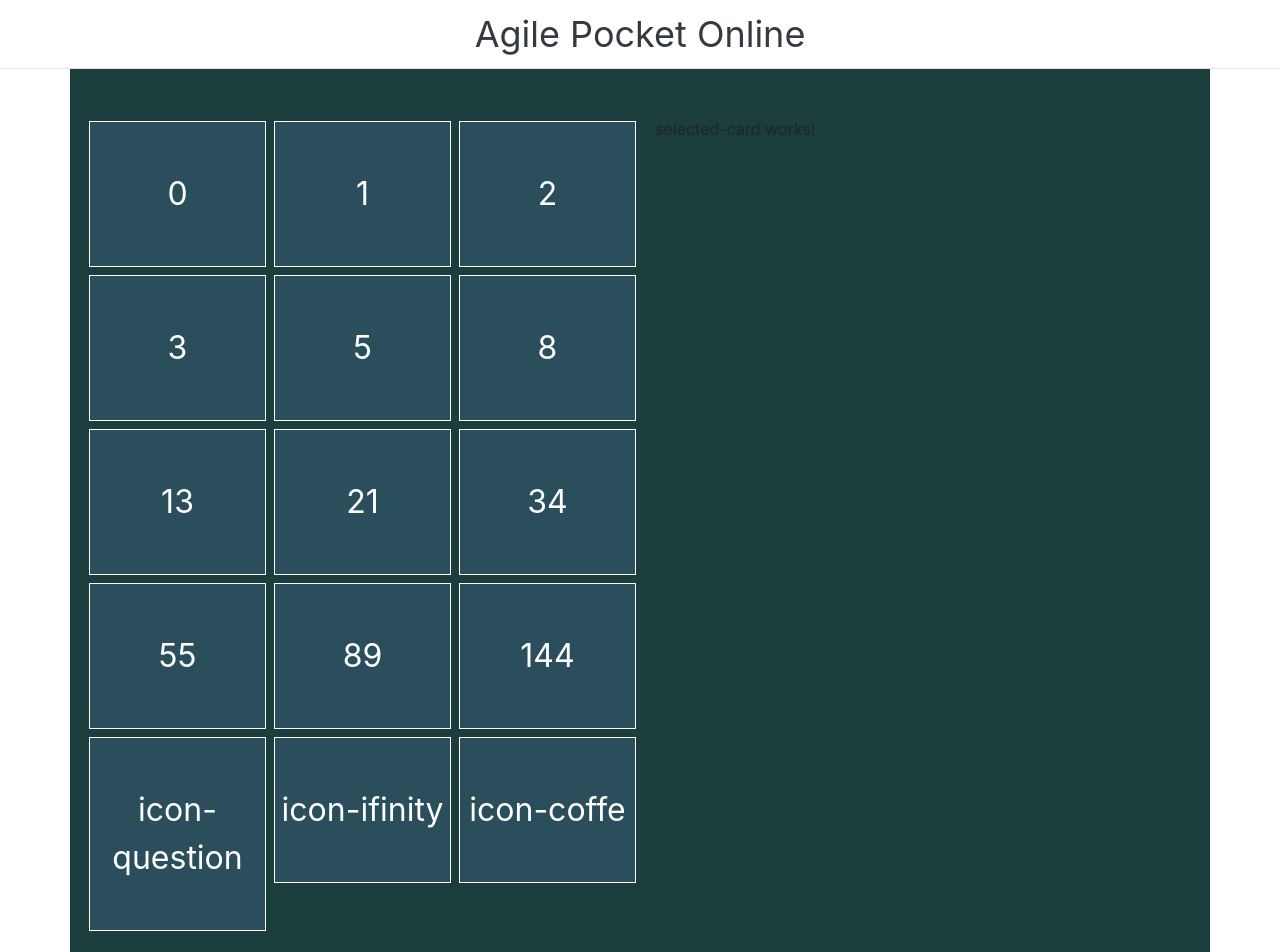
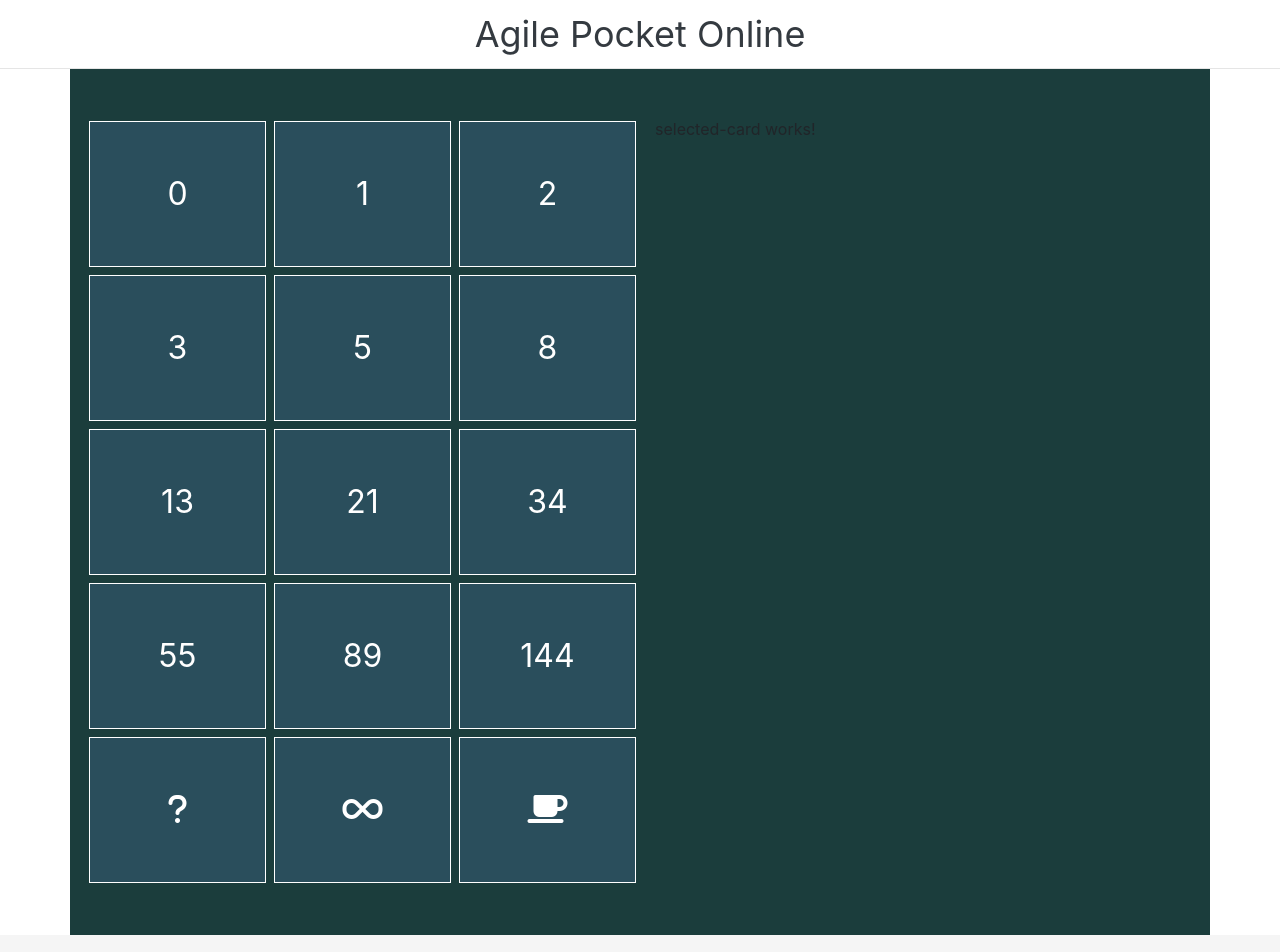
Before and after one commit to manuelguarniz/agile-pocket-online, an Angular app: page / in a window 1280 px wide. Shown: the top 952 px of the page. Built offline with nearby package versions, Linux system fonts and the light colour scheme.

Commit message:
construccion completa de las tarjetas en fibonacci

```diff
--- a/src/app/components/cards/list-card/list-card.component.html
+++ b/src/app/components/cards/list-card/list-card.component.html
@@ -1,7 +1,12 @@
 <div class="row">
-  <div class="col-4 px-0" *ngFor="let item of listCards">
+  <div class="col-4 px-0" *ngFor="let card of listCards">
     <div class="agile-card m-1 py-5">
-      {{ item }}
+      <ng-container *ngIf="card.isGlobal; else templateOnlyText">
+        <i class="fas {{card.item}}"></i>
+      </ng-container>
+      <ng-template #templateOnlyText>
+        {{ card.item }}
+      </ng-template>
     </div>
   </div>
 </div>
--- a/src/app/components/cards/list-card/list-card.component.ts
+++ b/src/app/components/cards/list-card/list-card.component.ts
@@ -1,6 +1,7 @@
 import { Component, OnInit } from '@angular/core';
 import { CardService } from '@app/services/card.service';
 import { GlobalCardService } from '@app/services/global-card.service';
+import { Card } from '@app/models/templates/card';
 
 @Component({
   selector: 'apo-list-card',
@@ -13,7 +14,7 @@ import { GlobalCardService } from '@app/services/global-card.service';
 })
 export class ListCardComponent implements OnInit {
 
-  listCards: string[] = [];
+  listCards: Card[] = [];
 
   constructor(
     private cardService: CardService,
@@ -28,7 +29,14 @@ export class ListCardComponent implements OnInit {
     const callCards = new Promise((resolve, reject) => {
       this.cardService.getFibonacciSecuence().subscribe(
         response => {
-          this.listCards.push(...response.content);
+          this.listCards.push(...response.content.map(
+            item => {
+              return {
+                isGlobal: false,
+                item,
+              } as Card;
+            }
+          ));
           resolve();
         }
       );
@@ -36,7 +44,14 @@ export class ListCardComponent implements OnInit {
     callCards.then(_ => {
       this.globalCardService.getGlobalSecuence().subscribe(
         response => {
-          this.listCards.push(...response.content);
+          this.listCards.push(...response.content.map(
+            item => {
+              return {
+                isGlobal: true,
+                item,
+              } as Card;
+            }
+          ));
         }
       );
     })
--- /dev/null
+++ b/src/app/models/templates/card.ts
@@ -0,0 +1,4 @@
+export interface Card {
+  isGlobal: boolean;
+  item: string;
+}
--- a/src/app/services/card.service.ts
+++ b/src/app/services/card.service.ts
@@ -1,6 +1,6 @@
 import { Injectable } from '@angular/core';
 import { HttpClient } from '@angular/common/http';
-import { Secuence } from '@app/models/cards/secuence-fibonacci';
+import { Secuence } from '@app/models/cards/secuence';
 import { Observable, Subscriber } from 'rxjs';
 
 @Injectable()
--- a/src/app/services/global-card.service.ts
+++ b/src/app/services/global-card.service.ts
@@ -1,6 +1,6 @@
 import { Injectable } from '@angular/core';
 import { HttpClient } from '@angular/common/http';
-import { Secuence } from '@app/models/cards/secuence-fibonacci';
+import { Secuence } from '@app/models/cards/secuence';
 import { Observable } from 'rxjs/internal/Observable';
 
 @Injectable()
--- a/src/assets/server/poket-global.json
+++ b/src/assets/server/poket-global.json
@@ -2,8 +2,8 @@
   "name": "Global",
   "description": "Icons Global Cards Poket",
   "content": [
-    "icon-question",
-    "icon-ifinity",
-    "icon-coffe"
+    "fa-question",
+    "fa-infinity",
+    "fa-coffee"
   ]
 }
--- a/src/index.html
+++ b/src/index.html
@@ -6,6 +6,7 @@
   <!-- <base href="/"> -->
   <meta name="viewport" content="width=device-width, initial-scale=1, shrink-to-fit=no">
   <link rel="icon" type="image/x-icon" href="favicon.ico">
+  <script src="https://kit.fontawesome.com/400bc9dbdd.js" crossorigin="anonymous"></script>
 </head>
 <body class="d-flex flex-column h-100">
   <apo-root></apo-root>
```
Also changed, not shown: src/app/models/cards/secuence.ts (renamed from src/app/models/cards/secuence-fibonacci.ts).
